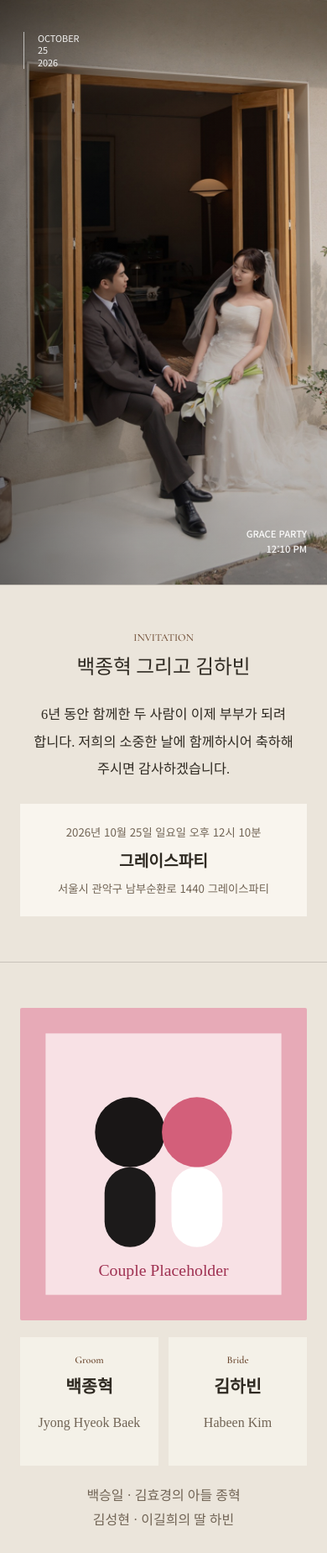
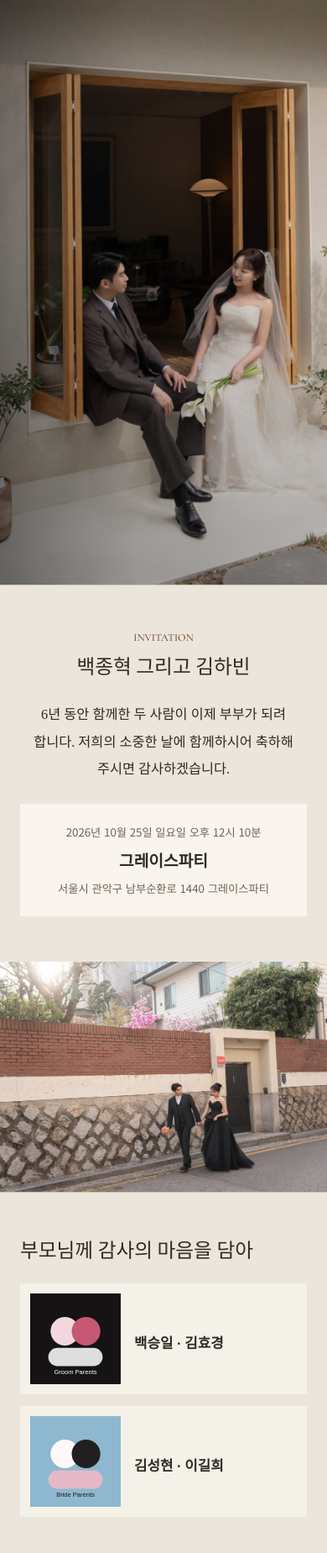
Before and after one commit to jhbaaek/wedding-invitation, a plain HTML site: page index.html in a window 390 px wide. Shown: the part 148-1997 px from the top of the page at 84% size. Drawn offline with nearby package versions, Linux system fonts and the light colour scheme; a web font is replaced by a local one.

Commit message:
Add files via upload

```diff
--- a/index.html
+++ b/index.html
@@ -26,15 +26,6 @@
         <img class="hero-image" src="./images/cover-image_v2.jpeg" alt="백종혁 김하빈 웨딩 커버 사진" />
         <div class="hero-overlay">
           <h1>JYONGHYEOK<br />&amp; HABEEN</h1>
-          <div class="hero-date-block" aria-label="결혼식 날짜">
-            <span>OCTOBER</span>
-            <strong>25</strong>
-            <span>2026</span>
-          </div>
-          <div class="hero-venue">
-            <span>GRACE PARTY</span>
-            <strong>12:10 PM</strong>
-          </div>
         </div>
       </section>
 
@@ -53,39 +44,20 @@
       </section>
 
       <section class="section couple-section">
-        <img class="wide-image" src="./images/couple.svg" alt="신랑 신부 이미지 placeholder" />
-        <div class="name-grid" aria-label="신랑 신부 소개">
-          <div>
-            <span>Groom</span>
-            <strong>백종혁</strong>
-            <p>Jyong Hyeok Baek</p>
-          </div>
-          <div>
-            <span>Bride</span>
-            <strong>김하빈</strong>
-            <p>Habeen Kim</p>
-          </div>
-        </div>
-        <p class="parents-line">
-          백승일 · 김효경의 아들 종혁<br />
-          김성현 · 이길희의 딸 하빈
-        </p>
+        <img class="wide-image" src="./images/couple-photo.jpeg" alt="백종혁 김하빈 커플 사진" />
       </section>
 
       <section class="section parents-section">
-        <p class="section-kicker">With Our Families</p>
         <h2>부모님께 감사의 마음을 담아</h2>
         <div class="parent-card">
           <img src="./images/parents-groom.svg" alt="신랑 측 부모님 이미지 placeholder" />
           <div>
-            <span>Groom's Parents</span>
             <strong>백승일 · 김효경</strong>
           </div>
         </div>
         <div class="parent-card">
           <img src="./images/parents-bride.svg" alt="신부 측 부모님 이미지 placeholder" />
           <div>
-            <span>Bride's Parents</span>
             <strong>김성현 · 이길희</strong>
           </div>
         </div>
--- a/style.css
+++ b/style.css
@@ -131,42 +131,6 @@ h1 {
   white-space: normal;
 }
 
-.hero-date-block {
-  position: absolute;
-  top: clamp(166px, 22vh, 220px);
-  left: 28px;
-  padding-left: 16px;
-  border-left: 1px solid rgba(255, 255, 255, 0.62);
-  color: rgba(255, 255, 255, 0.92);
-  font-family: var(--font-ui);
-  font-size: 0.68rem;
-  line-height: 1.35;
-  text-align: left;
-}
-
-.hero-date-block span,
-.hero-date-block strong {
-  display: block;
-  font-weight: 400;
-}
-
-.hero-venue {
-  position: absolute;
-  right: 24px;
-  bottom: 34px;
-  color: rgba(255, 255, 255, 0.92);
-  font-family: var(--font-ui);
-  font-size: 0.7rem;
-  line-height: 1.55;
-  text-align: right;
-}
-
-.hero-venue span,
-.hero-venue strong {
-  display: block;
-  font-weight: 500;
-}
-
 h2 {
   font-size: 1.48rem;
   line-height: 1.35;
@@ -252,20 +216,16 @@ h2 {
   border-radius: 2px;
 }
 
-.name-grid {
-  display: grid;
-  grid-template-columns: 1fr 1fr;
-  gap: 12px;
-  margin-top: 20px;
+.couple-section {
+  padding: 0;
+  border-top: 0;
 }
 
-.name-grid div {
-  padding: 20px 12px;
-  background: rgba(249, 245, 238, 0.72);
-  text-align: center;
+.couple-section .wide-image {
+  width: 100%;
+  border-radius: 0;
 }
 
-.name-grid span,
 .parent-card span,
 .account-row span {
   display: block;
@@ -275,25 +235,12 @@ h2 {
   font-weight: 700;
 }
 
-.name-grid strong {
-  display: block;
-  margin: 8px 0 3px;
-  font-size: 1.28rem;
-}
-
-.name-grid p,
-.parents-line,
 .letter-section p,
 .info-list p,
 .venue-box p,
 .footer p {
   color: var(--muted);
   line-height: 1.8;
-}
-
-.parents-line {
-  margin: 22px 0 0;
-  text-align: center;
 }
 
 .parents-section h2,
```
Also changed, not shown: images/couple-photo.jpeg (added).
